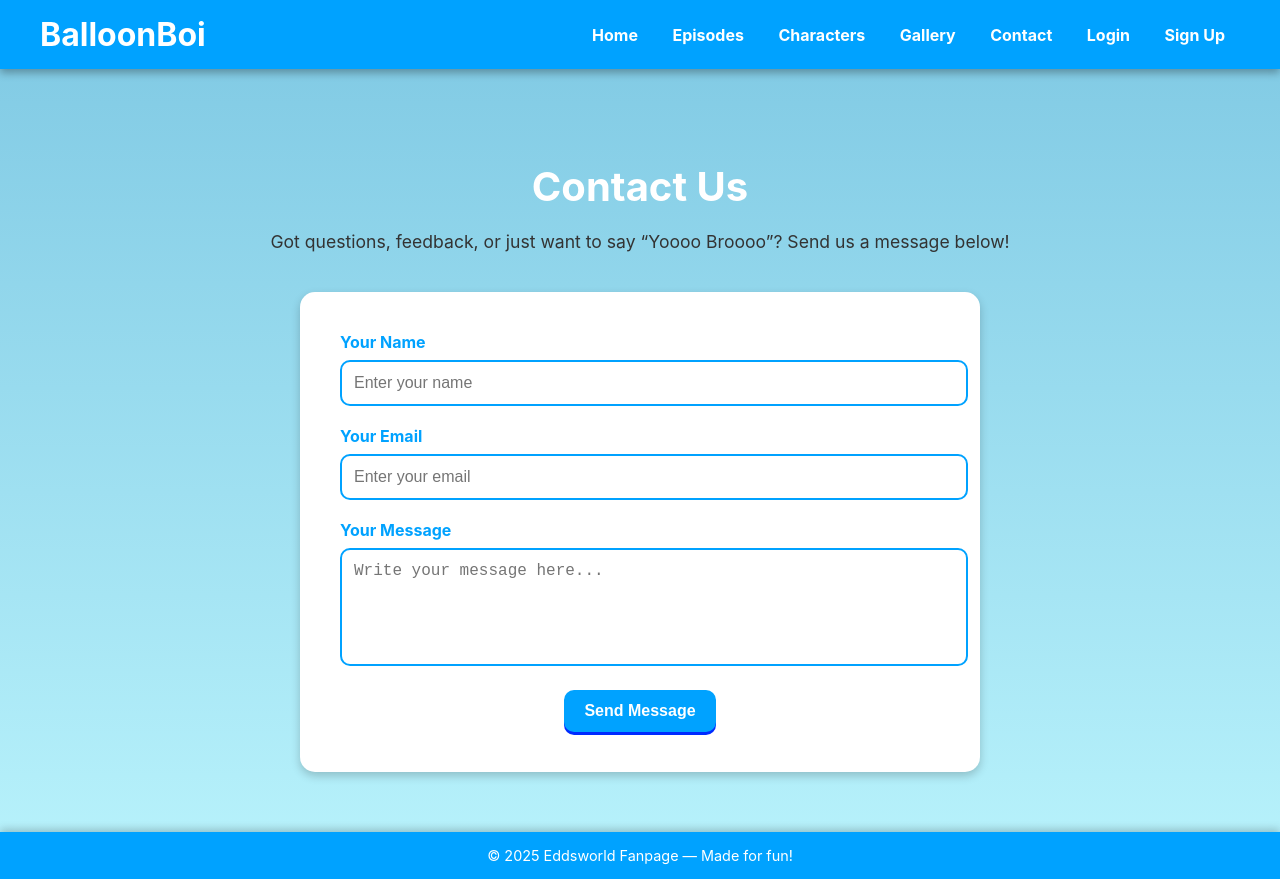
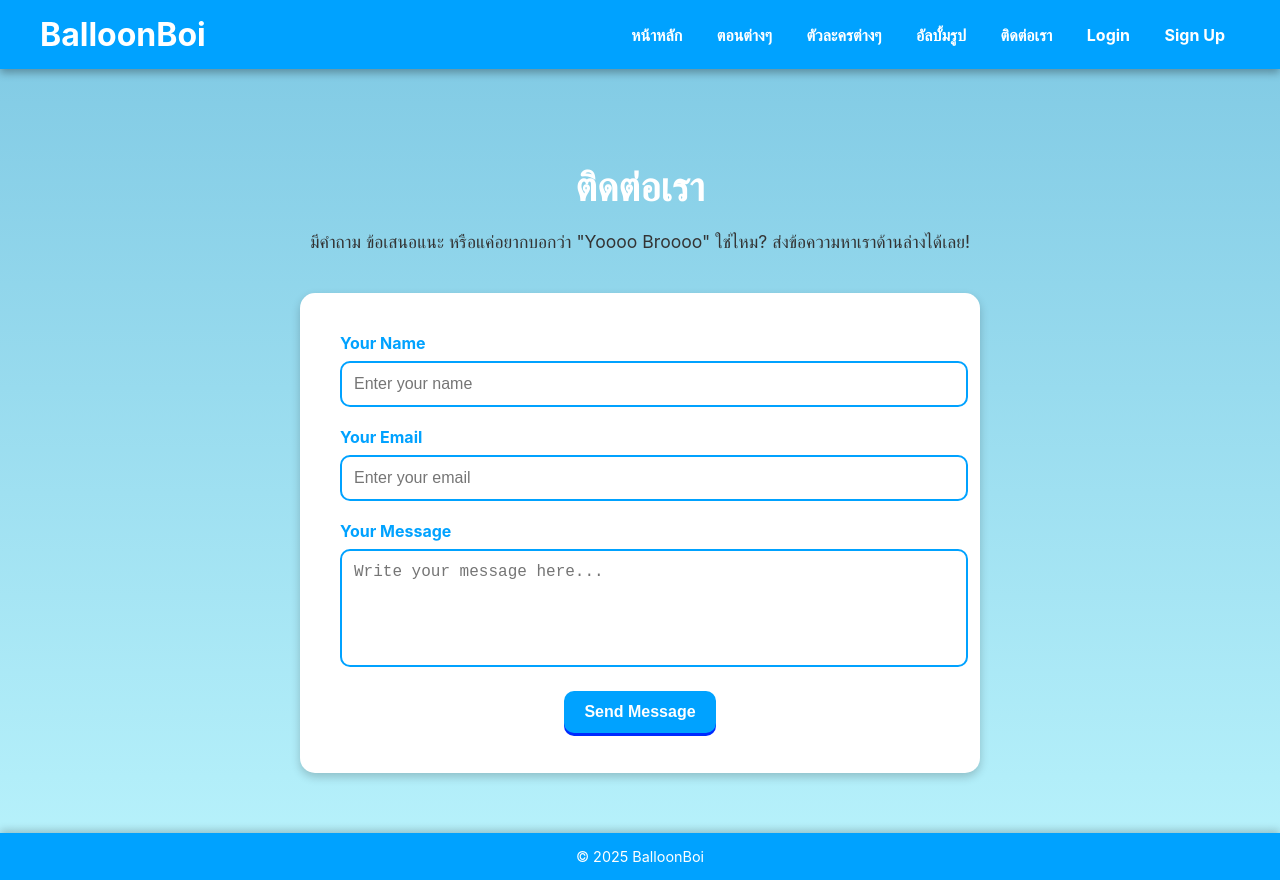
Before and after one commit to Ballooncodingahh/Ballooncodingahh.github.io-th, a plain HTML site: page contact.html in a window 1280 px wide. Drawn offline with Linux system fonts and the light colour scheme.

Commit message:
Update contact.html

```diff
--- a/contact.html
+++ b/contact.html
@@ -3,7 +3,7 @@
 <head>
   <meta charset="UTF-8" />
   <meta name="viewport" content="width=device-width, initial-scale=1.0" />
-  <title>Contact Us - BalloonBoi</title>
+  <title>ติดต่อเรา - BalloonBoi</title>
   <link rel="icon" type="image/png" href="favicon.ico">
   <style>
     body {
@@ -131,11 +131,11 @@
   <header>
     <h1>BalloonBoi</h1>
     <nav>
-      <a href="homepage.html">Home</a>
-      <a href="episodes.html">Episodes</a>
-      <a href="crew.html">Characters</a>
-      <a href="gallery.html">Gallery</a>
-      <a href="contact.html">Contact</a>
+      <a href="homepage.html">หน้าหลัก</a>
+      <a href="episodes.html">ตอนต่างๆ</a>
+      <a href="crew.html">ตัวละครต่างๆ</a>
+      <a href="gallery.html">อัลบั้มรูป</a>
+      <a href="contact.html">ติดต่อเรา</a>
       <a href="login.html">Login</a>
       <a href="signup.html">Sign Up</a>
     </nav>
@@ -143,8 +143,8 @@
 
   <main>
     <section class="contact-section">
-      <h2>Contact Us</h2>
-      <p>Got questions, feedback, or just want to say “Yoooo Broooo”? Send us a message below!</p>
+      <h2>ติดต่อเรา</h2>
+      <p>มีคำถาม ข้อเสนอแนะ หรือแค่อยากบอกว่า "Yoooo Broooo" ใช่ไหม? ส่งข้อความหาเราด้านล่างได้เลย!</p>
 
       <form class="contact-form" action="#" method="post">
         <label for="name">Your Name</label>
@@ -162,7 +162,7 @@
   </main>
 
   <footer>
-    © 2025 Eddsworld Fanpage — Made for fun!
+    © 2025 BalloonBoi
   </footer>
 </body>
 </html>
```
